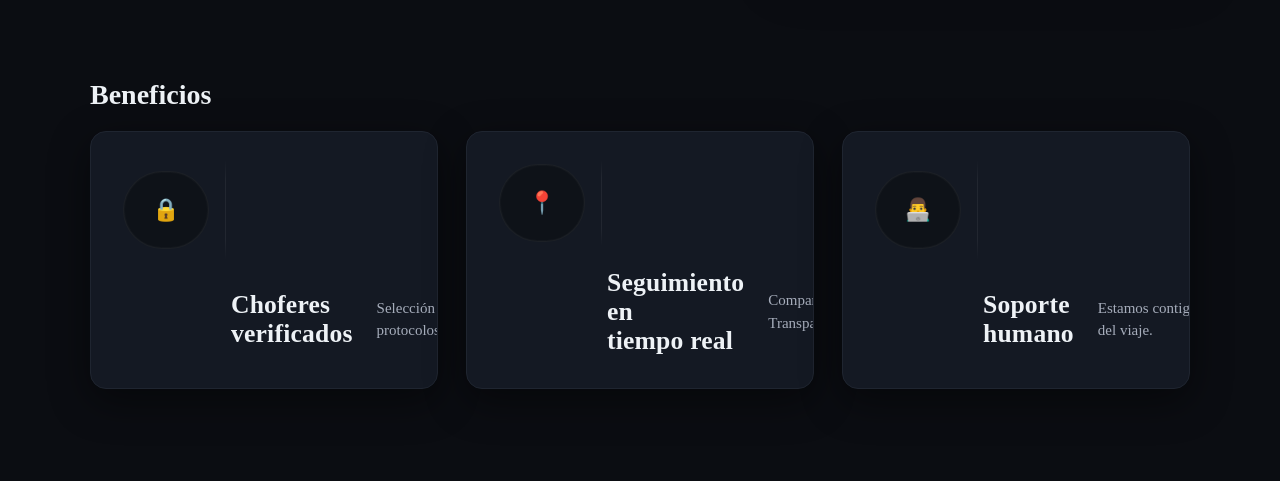
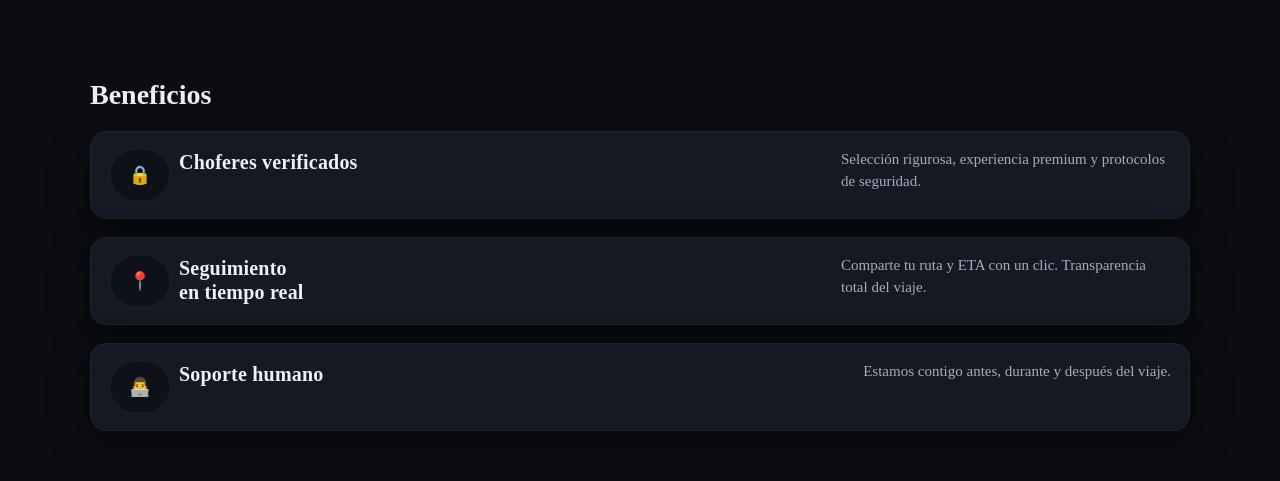
Before and after one commit to Luxlane/luxlane, a Next.js app: page / in a window 1280 px wide. Shown: the part 820-1301 px from the top of the page. Built offline with nearby package versions, Linux system fonts and the light colour scheme; no server answers.

Commit message:
Update globals.css

```diff
--- a/app/globals.css
+++ b/app/globals.css
@@ -1094,3 +1094,81 @@
 /* Hero un poco más alto para que la tarjeta “flote” bien */
 .hero-full{ min-height: 76vh; }
 .hero-media{ object-position: center 62%; }
+/* ==== BENEFICIOS — FIX RÁPIDO Y COMPACTO (override final) ==== */
+.features{
+  display:grid !important;
+  grid-template-columns: repeat(3, minmax(0,1fr)) !important;
+  gap: 18px !important;
+  align-items: stretch !important;
+  margin-top: 12px !important;
+}
+
+.feature-card{
+  /* tarjeta simple y contenida */
+  display: grid !important;
+  grid-template-columns: 56px 1fr !important; /* icono + texto */
+  align-items: start !important;
+  gap: 14px !important;
+
+  background: var(--card) !important;
+  border: 1px solid var(--line) !important;
+  border-radius: var(--radius) !important;
+  box-shadow: var(--shadow) !important;
+  padding: 16px 18px !important;
+
+  min-height: auto !important;
+  overflow: hidden !important;
+}
+
+/* icono */
+.feature-card .badge{
+  width: 40px !important;
+  height: 40px !important;
+  border-radius: 999px !important;
+  display:flex !important; align-items:center !important; justify-content:center !important;
+  font-size: 18px !important;
+  background:#0e1218 !important;
+  border:1px solid rgba(255,255,255,.06) !important;
+  box-shadow: inset 0 0 0 1px rgba(255,255,255,.02) !important;
+}
+
+/* título y texto contenidos */
+.feature-card h3{
+  margin: 2px 0 4px !important;
+  font-size: 20px !important;         /* tamaño fijo, no crece */
+  line-height: 1.2 !important;
+  font-weight: 800 !important;
+  max-width: 20ch !important;         /* evita saltos raros */
+  text-wrap: balance;
+}
+
+.feature-card p{
+  margin: 0 !important;
+  color: var(--muted) !important;
+  font-size: 15px !important;
+  line-height: 1.5 !important;
+  max-width: 44ch !important;         /* lectura cómoda */
+  text-wrap: pretty;
+}
+
+/* quita cualquier divisor/adorno que agregamos antes */
+.feature-card::before{ display:none !important; }
+
+/* Hover sobrio */
+.feature-card:hover{
+  transform:none !important;
+  border-color: var(--line) !important;
+  box-shadow: var(--shadow) !important;
+}
+
+/* Responsivo */
+@media (max-width: 1024px){
+  .features{ grid-template-columns: repeat(2, minmax(0,1fr)) !important; }
+}
+@media (max-width: 680px){
+  .features{ grid-template-columns: 1fr !important; }
+  .feature-card{ grid-template-columns: 50px 1fr !important; padding: 14px 16px !important; }
+  .feature-card .badge{ width:36px !important; height:36px !important; font-size:16px !important; }
+  .feature-card h3{ font-size: 18px !important; }
+  .feature-card p{ font-size: 14.5px !important; }
+}
```
